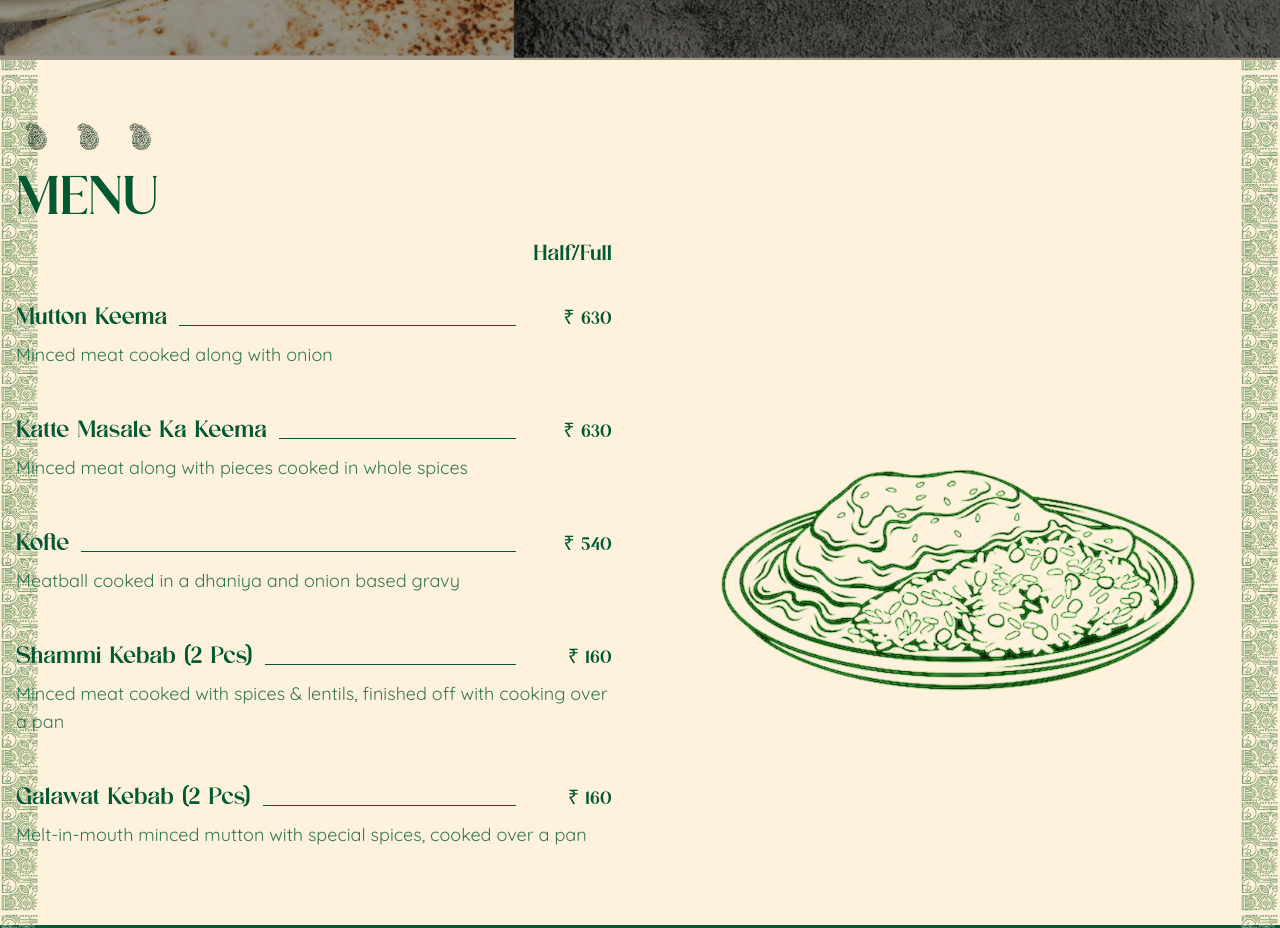
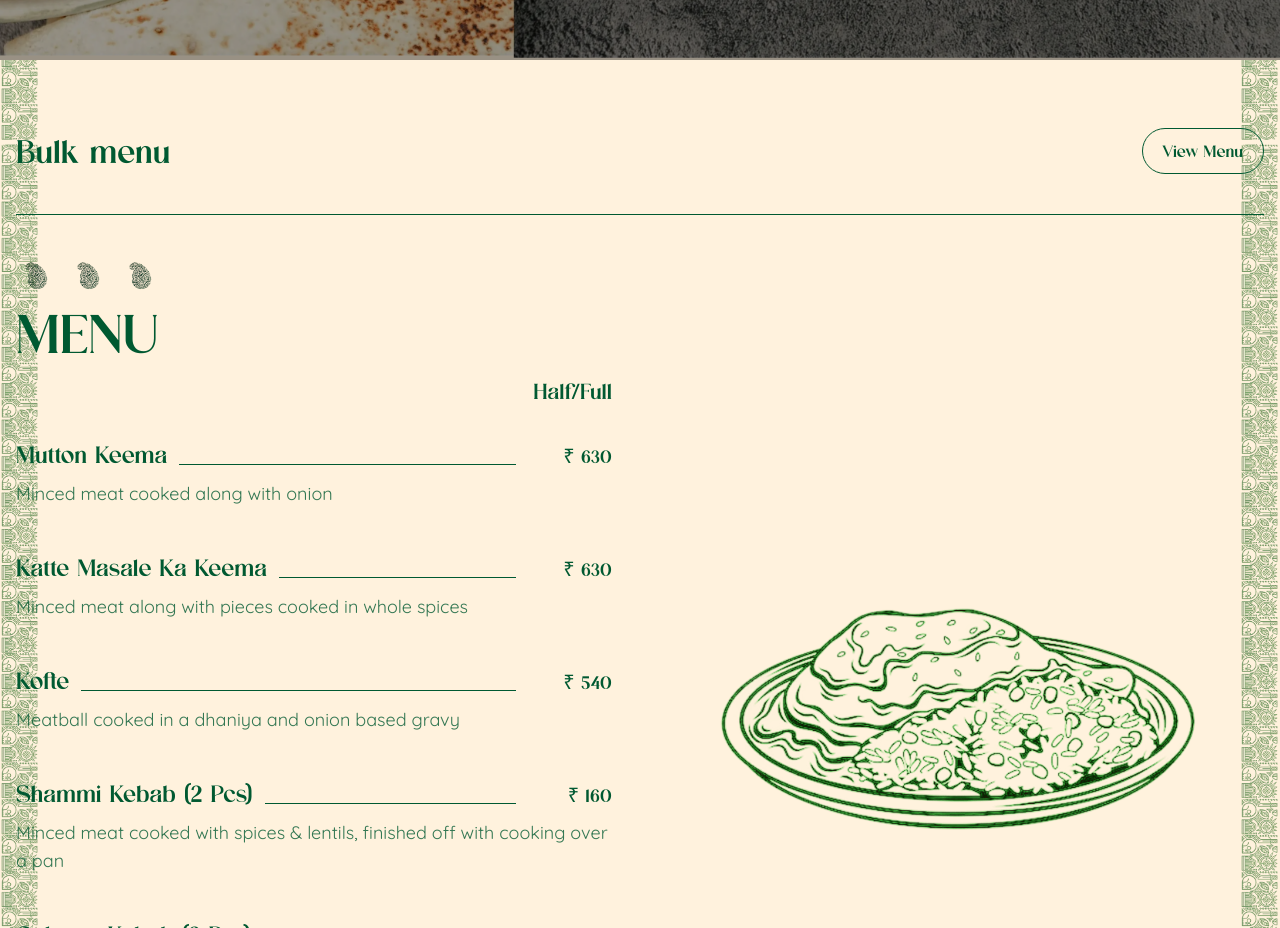
Before and after one commit to IUSDS/firdaus_awadhi_kitchen, a React (Vite) app: page /menu in a window 1280 px wide. Shown: the part 780-1708 px from the top of the page. Built offline with nearby package versions, Linux system fonts and the light colour scheme; no server answers.

Commit message:
bulk_menu_added

```diff
--- a/src/components/Menu/firstMenuSection.jsx
+++ b/src/components/Menu/firstMenuSection.jsx
@@ -1,4 +1,6 @@
-import React from "react";
+import React, { useEffect, useState } from "react";
+import { createPortal } from "react-dom";
+
 
 import { menuStripW } from "../../assets/icons";
 import SectionDecor from "../sectionDecor";
@@ -34,7 +36,25 @@ const items = [
   },
 ];
 
+const BULK_MENU_FILE_ID = "1OvBC4dF-QjCb2_4dbLSg5eSJlxM4dgdV";
+
+const BULK_MENU_EMBED_URL = `https://drive.google.com/file/d/${BULK_MENU_FILE_ID}/preview`;
+const BULK_MENU_DOWNLOAD_URL = `https://drive.google.com/uc?export=download&id=${BULK_MENU_FILE_ID}`;
+
+
 export default function FirstMenuSection() {
+
+const [isBulkMenuOpen, setIsBulkMenuOpen] = useState(false);
+
+useEffect(() => {
+  if (!isBulkMenuOpen) return;
+  const prev = document.body.style.overflow;
+  document.body.style.overflow = "hidden";
+  return () => {
+    document.body.style.overflow = prev;
+  };
+}, [isBulkMenuOpen]);
+
   return (
     <section className="relative isolate overflow-hidden">
       {/* SIDE STRIPS — fixed on the screen edges at all breakpoints */}
@@ -58,6 +78,36 @@ export default function FirstMenuSection() {
       {/* CONTENT */}
       <div className="relative z-10 max-w-7xl mx-auto px-18 sm:px-22 lg:px-18 xl:px-4 py-14 lg:py-14">
         {/* SectionDecor above heading, aligned with left content start */}
+
+        {/* Bulk Menu CTA row (ABOVE SectionDecor) */}
+        <div
+          className="w-full flex items-center justify-between gap-4 mt-3"
+          // data-aos="fade-in"
+          // data-aos-duration="900"
+        >
+          <div>
+            <p
+              className="font-porsha font-medium text-3xl sm:text-3xl md:text-4xl"
+              style={{ color: MENU_GREEN }}
+              >
+              Bulk menu
+            </p>
+          </div>
+
+          <div>
+            <button
+              type="button"
+              onClick={() => setIsBulkMenuOpen(true)}
+              className="px-3 md:px-5 py-2 rounded-full font-porsha text-base sm:text-lg border transition-transform duration-200 hover:scale-[1.02]"
+              style={{ color: MENU_GREEN, borderColor: MENU_GREEN }}
+              >
+              View Menu
+            </button>
+          </div>
+        </div>
+
+        <hr className="my-10" style={{ color: MENU_GREEN }} />
+
         <div className="mb-2">
           <SectionDecor />
         </div>
@@ -131,6 +181,62 @@ export default function FirstMenuSection() {
           </div>
         </div>
       </div>
+
+      {isBulkMenuOpen &&
+  typeof document !== "undefined" &&
+  createPortal(
+    <div className="fixed inset-0 z-[99999] flex items-center justify-center p-4">
+      {/* Backdrop */}
+      <button
+        type="button"
+        className="absolute inset-0 bg-black/50"
+        onClick={() => setIsBulkMenuOpen(false)}
+        aria-label="Close bulk menu"
+      />
+
+      {/* Modal */}
+      <div className="relative w-full max-w-5xl bg-[#FFF2DD] rounded-2xl shadow-xl overflow-hidden">
+        <div className="flex items-center justify-between px-4 sm:px-6 py-3 border-b">
+          <div>
+          <p className="font-porsha text-lg sm:text-xl" style={{ color: MENU_GREEN }}>
+            Bulk Menu
+          </p>
+          </div>
+          <div className="flex gap-2 sm:gap-4">
+          <a
+            href={BULK_MENU_DOWNLOAD_URL}
+            target="_blank"
+            rel="noreferrer"
+            download
+            className="px-4 py-1.5 rounded-full font-porsha border"
+            style={{ color: MENU_GREEN, borderColor: MENU_GREEN }}
+            >
+            Download
+          </a>
+          <button
+            type="button"
+            onClick={() => setIsBulkMenuOpen(false)}
+            className="px-4 py-1.5 rounded-full font-porsha border"
+            style={{ color: MENU_GREEN, borderColor: MENU_GREEN }}
+            >
+            Close
+          </button>
+            </div>
+        </div>
+
+        <div className="w-full h-[85vh]">
+          <iframe
+            title="Bulk menu PDF"
+            src={BULK_MENU_EMBED_URL}
+            className="w-full h-full"
+            allow="autoplay"
+          />
+        </div>
+      </div>
+    </div>,
+    document.body
+  )}
+
     </section>
   );
 }
```
